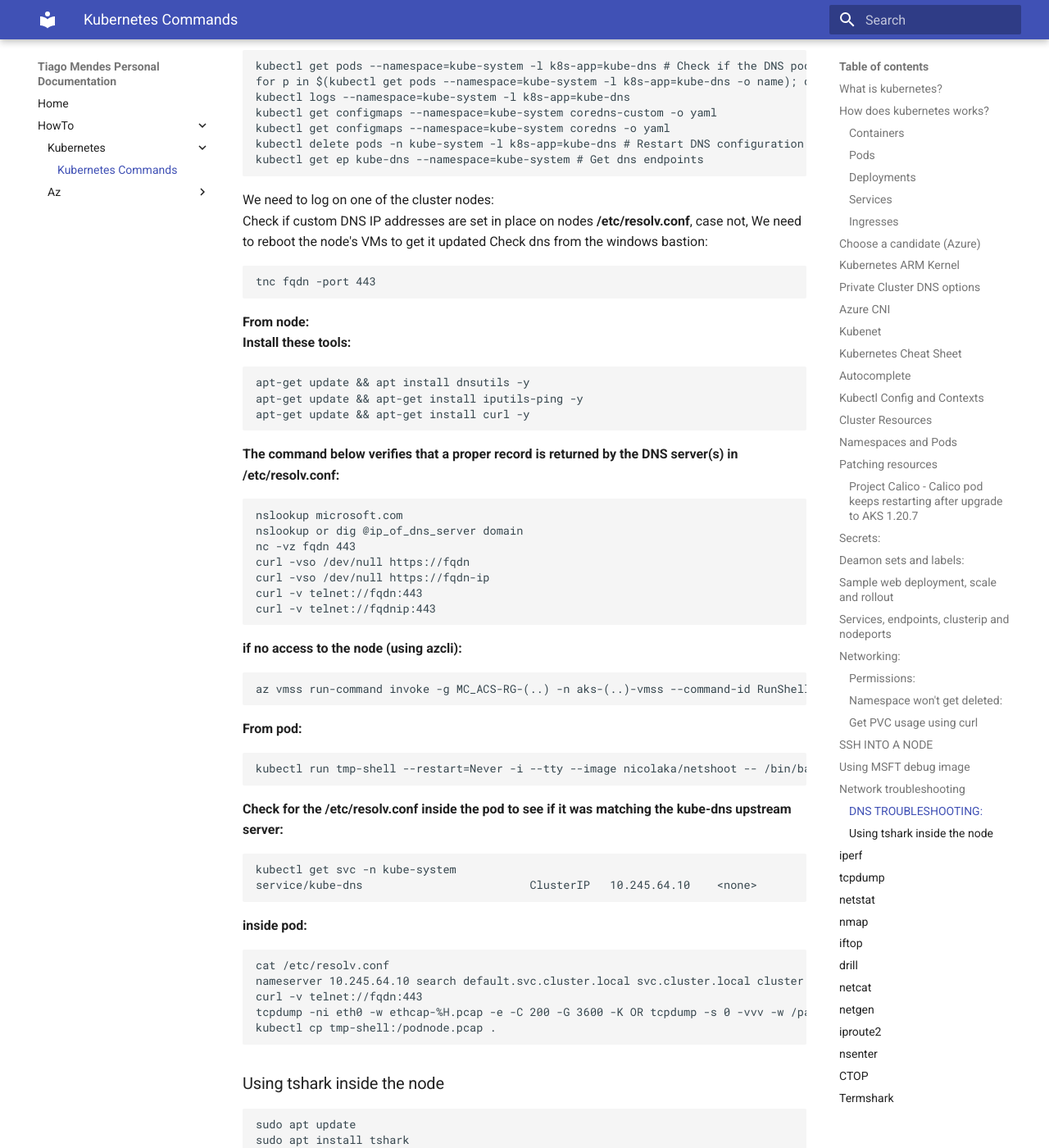
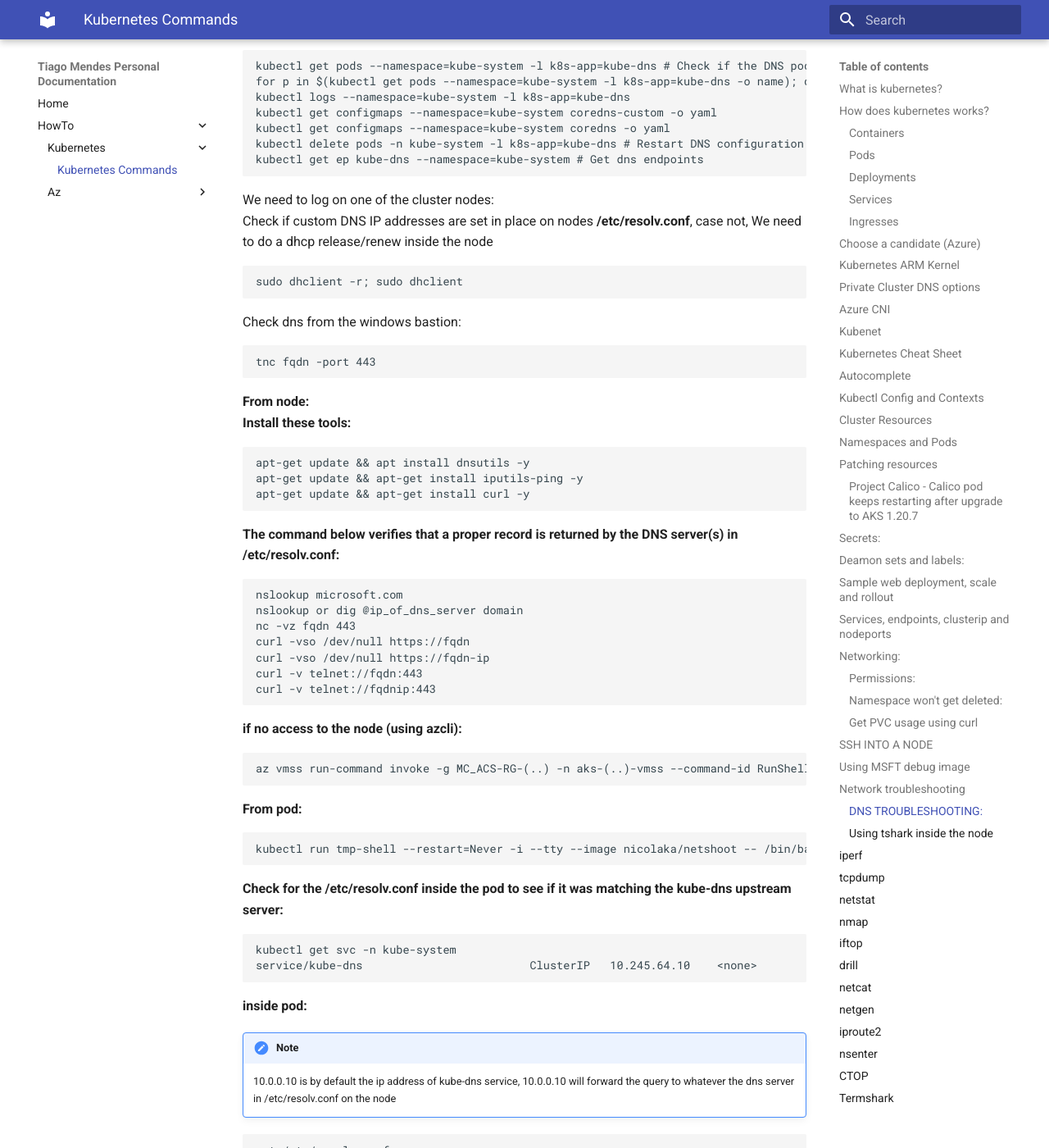
Before and after one commit to tmcmm/k8s-documentation, an MkDocs documentation site: the page built from docs/howto/kubernetes/kubernetes-help.md, in a window 1280 px wide and 1400 px high, scrolled down 19468 px. Shown: the whole window at 82% size. Built offline with MkDocs 1.6.1 and Material for MkDocs 9.7.7, drawn with Linux system fonts in a browser that asks for light colours.

Commit message:
dns troubleshooting

````diff
--- a/docs/howto/kubernetes/kubernetes-help.md
+++ b/docs/howto/kubernetes/kubernetes-help.md
@@ -751,6 +751,7 @@ ssh -i id_rsa azureuser@<ip_of_windows_node>
 ```
 ## Network troubleshooting
 ### DNS TROUBLESHOOTING:<br>
+
 [Kubernetes DNS resolution](https://v1-17.docs.kubernetes.io/docs/tasks/administer-cluster/dns-debugging-resolution/ "DNS Resolution")<br>
 [Kubernetes DNS custom](https://docs.microsoft.com/en-us/azure/aks/coredns-custom "DNS Custom configuration")<br>
 
@@ -765,7 +766,10 @@ kubectl delete pods -n kube-system -l k8s-app=kube-dns # Restart DNS configurati
 kubectl get ep kube-dns --namespace=kube-system # Get dns endpoints
 ```
 We need to log on one of the cluster nodes:<br>
-Check if custom DNS IP addresses are set in place on nodes __/etc/resolv.conf__, case not, We need to reboot the node's VMs to get it updated
+Check if custom DNS IP addresses are set in place on nodes __/etc/resolv.conf__, case not, We need to do a dhcp release/renew inside the node
+```
+sudo dhclient -r; sudo dhclient
+```
 Check dns from the windows bastion:<br>
 ```
 tnc fqdn -port 443
@@ -801,6 +805,8 @@ kubectl get svc -n kube-system
 service/kube-dns                         ClusterIP   10.245.64.10    <none>        53/UDP,53/TCP   23d       k8s-app=kube-dns
 ```
 __inside pod:__
+!!!note Note
+	10.0.0.10 is by default the ip address of kube-dns service, 10.0.0.10 will forward the query to whatever the dns server in /etc/resolv.conf on the node
 ```
 cat /etc/resolv.conf
 nameserver 10.245.64.10 search default.svc.cluster.local svc.cluster.local cluster.local
````
